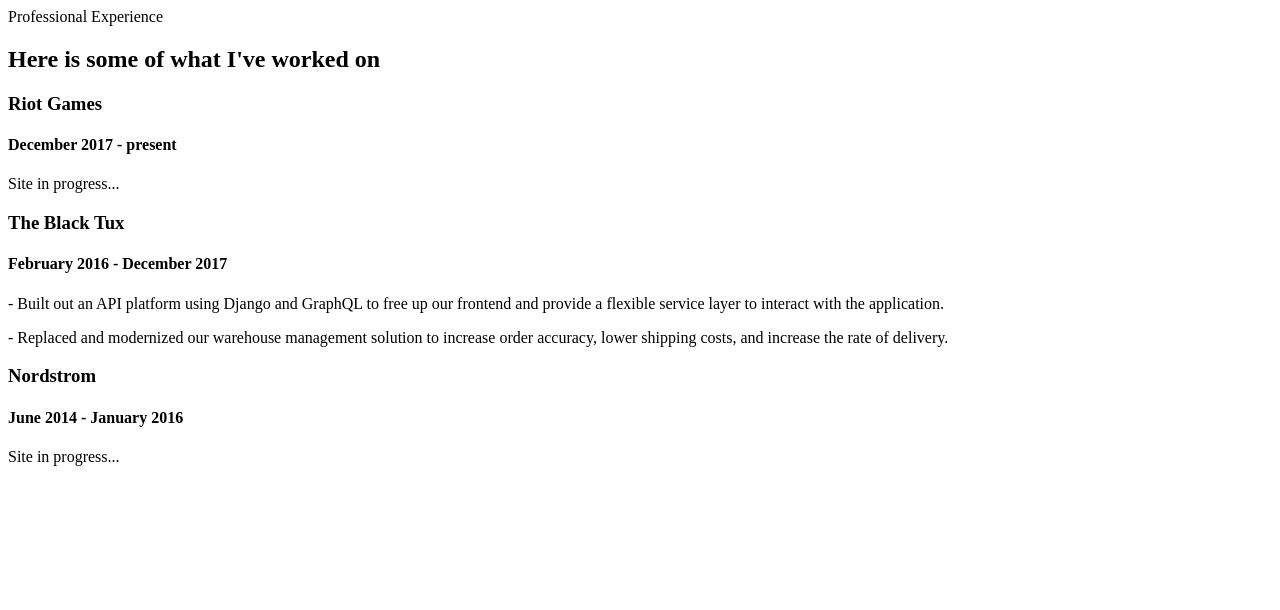
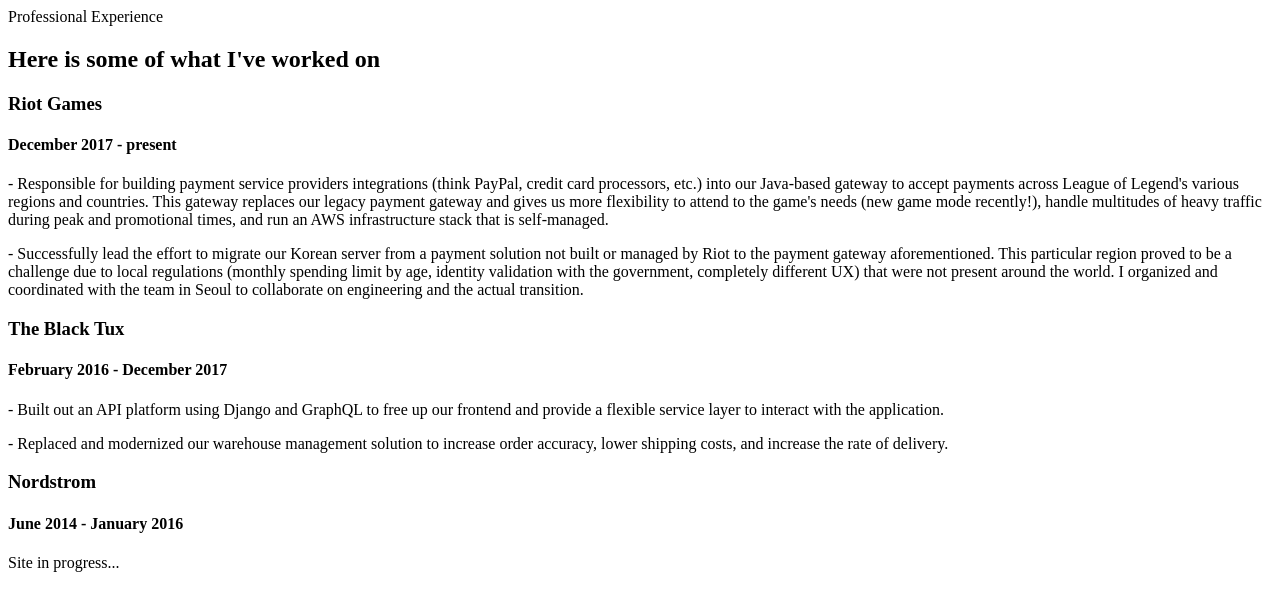
Before and after one commit to graysoncash/grayson-cash-site, a Gatsby site: page /sections/experience in a window 1280 px wide. Built offline with nearby package versions, Linux system fonts and the light colour scheme; Gatsby itself is replaced by a stand-in of ours.

Commit message:
Add riot experience data

```diff
--- a/data/experience.json
+++ b/data/experience.json
@@ -2,5 +2,9 @@
   "theblacktux": [
     "Built out an API platform using Django and GraphQL to free up our frontend and provide a flexible service layer to interact with the application.",
     "Replaced and modernized our warehouse management solution to increase order accuracy, lower shipping costs, and increase the rate of delivery."
+  ],
+  "riot": [
+    "Responsible for building payment service providers integrations (think PayPal, credit card processors, etc.) into our Java-based gateway to accept payments across League of Legend's various regions and countries. This gateway replaces our legacy payment gateway and gives us more flexibility to attend to the game's needs (new game mode recently!), handle multitudes of heavy traffic during peak and promotional times, and run an AWS infrastructure stack that is self-managed.",
+    "Successfully lead the effort to migrate our Korean server from a payment solution not built or managed by Riot to the payment gateway aforementioned. This particular region proved to be a challenge due to local regulations (monthly spending limit by age, identity validation with the government, completely different UX) that were not present around the world. I organized and coordinated with the team in Seoul to collaborate on engineering and the actual transition."
   ]
 }
--- a/src/pages/sections/experience.js
+++ b/src/pages/sections/experience.js
@@ -34,7 +34,11 @@
                 <div className="colorlib-text experience-entry">
                   <h3>Riot Games</h3>
                   <h4>December 2017 - present</h4>
-                  <p>Site in progress...</p>
+                  {experienceContent.riot.map((s, i) => (
+                    <React.Fragment key={`experience-riot-p-${i}`}>
+                      <p>- {s}</p>
+                    </React.Fragment>
+                  ))}
                 </div>
               </div>
 
@@ -49,7 +53,7 @@
                   <h3>The Black Tux</h3>
                   <h4>February 2016 - December 2017</h4>
                   {experienceContent.theblacktux.map((s, i) => (
-                    <React.Fragment key={`experience-p-${i}`}>
+                    <React.Fragment key={`experience-tbt-p-${i}`}>
                       <p>- {s}</p>
                     </React.Fragment>
                   ))}
--- a/src/sass/style.scss
+++ b/src/sass/style.scss
@@ -324,7 +324,7 @@
 				a {
 					color: rgba(0,0,0,.7);
 					padding: 4px;
-					&:hover, &:active, &:focus {
+					&:hover, &:active {
 						text-decoration: none;
 						outline: none;
 						color: $brand-primary;
@@ -1091,7 +1091,7 @@
 	background: $brand-primary;
 	color: $brand-white;
 	border: 2px solid $brand-primary;
-	&:hover, &:focus, &:active {
+	&:hover, &:active {
 		background: lighten($brand-primary, 5%)!important;
 		border-color: lighten($brand-primary, 5%)!important;
 	}
```
